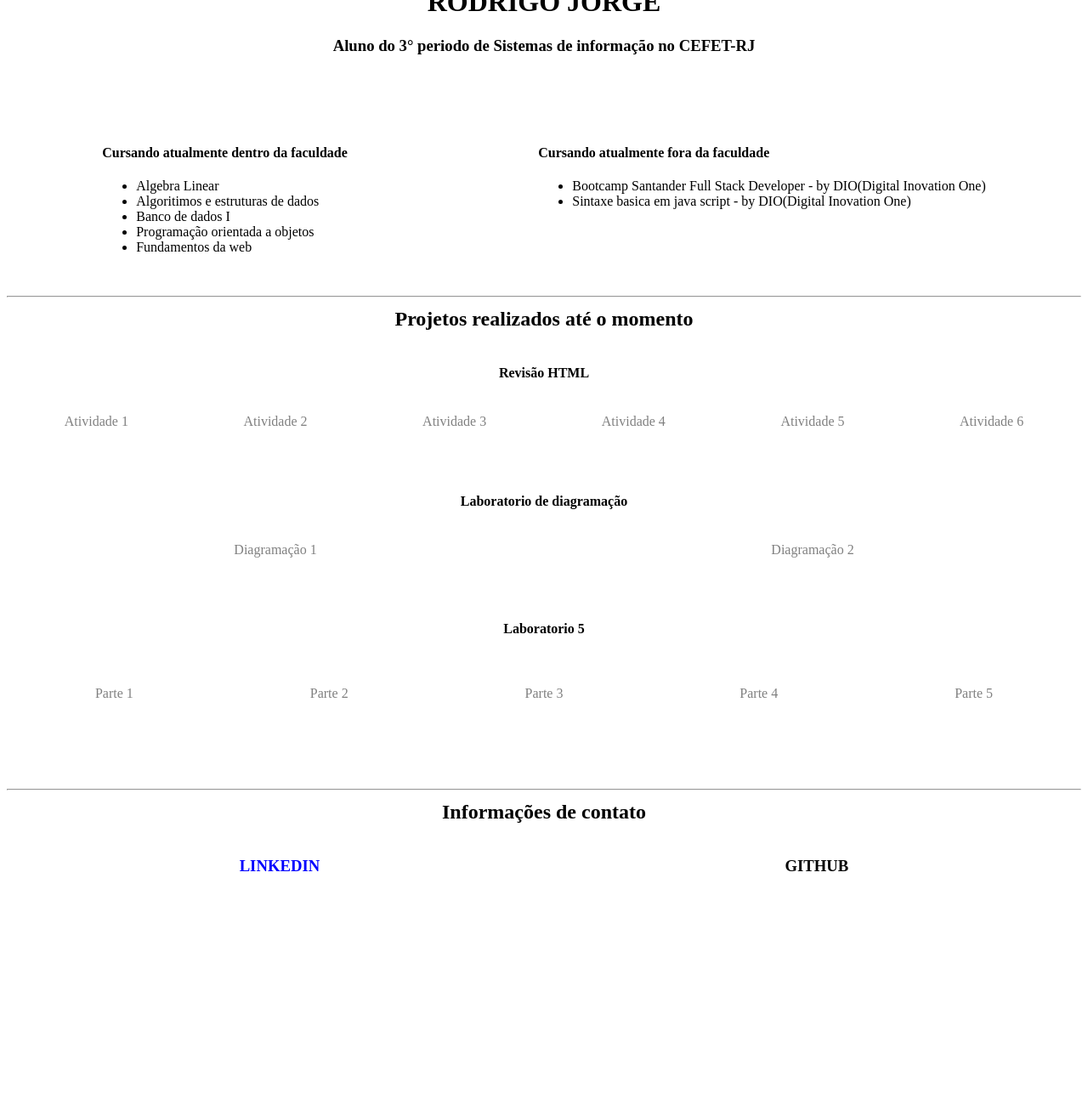
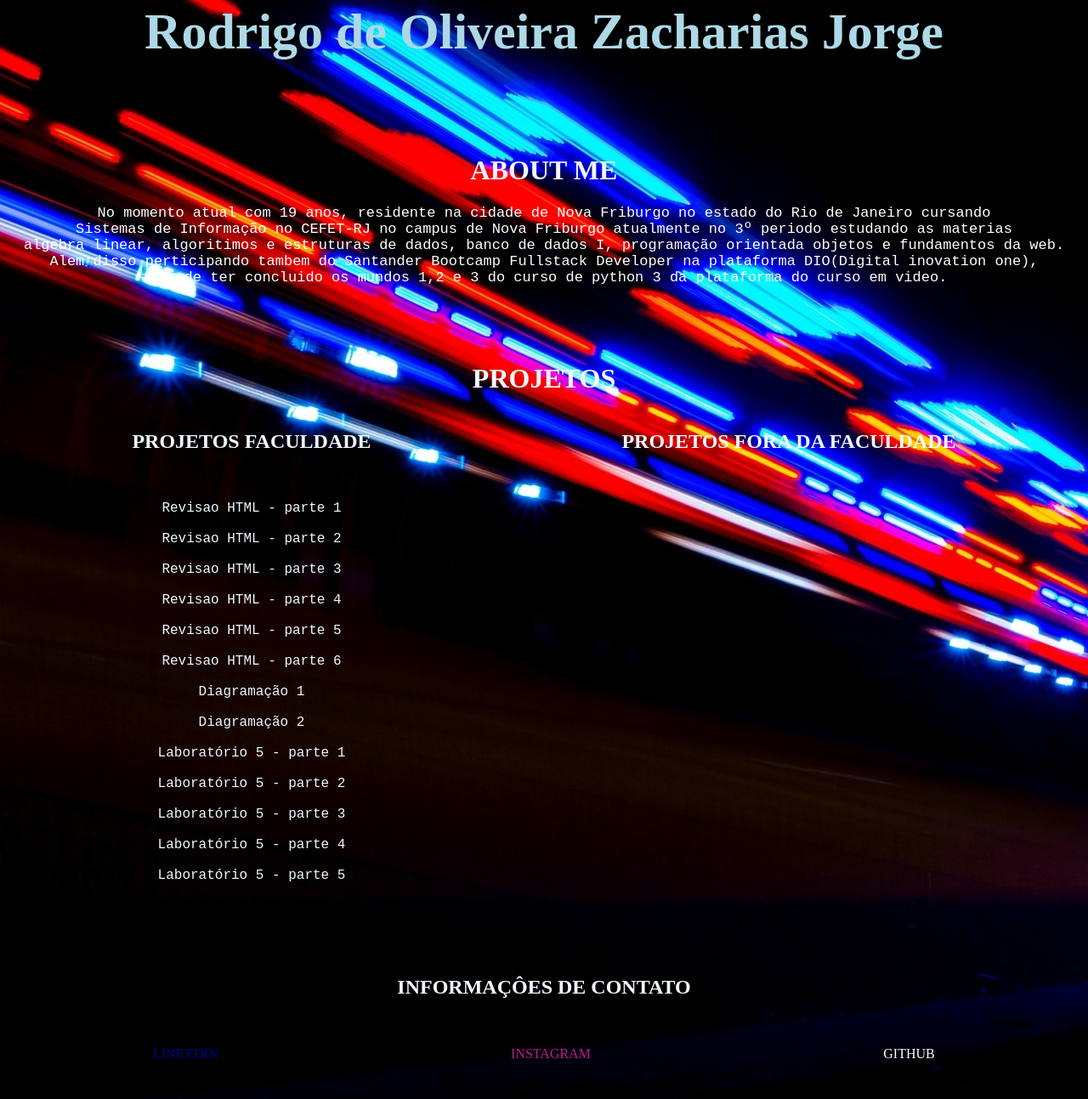
Before and after one commit to RodrigoJorge12/RodrigoJorge12.github.io, a plain HTML site: page index.html in a window 1280 px wide. Shown: the part 37-1330 px from the top of the page at 85% size. Before the commit the page ends 1094 px from the top, so only its background shows below. Drawn offline with Linux system fonts and the light colour scheme.

Commit message:
Pagina principal estilizada

```diff
--- a/index.html
+++ b/index.html
@@ -1,81 +1,77 @@
 <!DOCTYPE html>
-<html lang="pt-BR">
+<html lang="en">
 <head>
     <meta charset="UTF-8">
     <meta http-equiv="X-UA-Compatible" content="IE=edge">
     <meta name="viewport" content="width=device-width, initial-scale=1.0">
-    <title> Rodrigo Jorge </title>
     <link rel="stylesheet" href="style.css">
+    <title>Rodrigo Jorge</title>
 </head>
-<body>
-    <header class="cabeçalho">
-        <h1 class="titulo">RODRIGO JORGE</h1>
-        <h3 class="subtitulo">Aluno do 3° periodo de Sistemas de informação no CEFET-RJ <br><br><br><br></h3>
+<body class="pagina">
+    <header>
+        <h1 class="textoCabecalho">Rodrigo de Oliveira Zacharias Jorge</h1>
     </header>
-    <main class="corpo">
-        <nav class="materias">
-            <div class="parte1">
-                <h4>Cursando atualmente dentro da faculdade</h4>
-                <ul>
-                    <li>Algebra Linear</li>
-                    <li>Algoritimos e estruturas de dados</li>
-                    <li>Banco de dados I</li>
-                    <li>Programação orientada a objetos</li>
-                    <li>Fundamentos da web</li>
-                </ul>
+    <main>
+        <div class="div1">
+            <h1 class="titulos">ABOUT ME</h1>
+            <p class="textos">No momento atual com 19 anos, residente na cidade de Nova Friburgo no estado do Rio de Janeiro cursando <br>
+            Sistemas de Informação no CEFET-RJ no campus de Nova Friburgo atualmente no 3º periodo estudando as materias <br>
+            algebra linear, algoritimos e estruturas de dados, banco de dados I, programação orientada objetos e fundamentos da web. <br>
+            Alem disso perticipando tambem do Santander Bootcamp Fullstack Developer na plataforma DIO(Digital inovation one),<br>
+            alem de ter concluido os mundos 1,2 e 3 do curso de python 3 da plataforma do curso em video. </p>
+        </div>
+        <div class="div2">
+            <h1 class="titulos">PROJETOS</h1>
+            <div class="projetos">
+                <div class="projetosFaculdade">
+                    <h2 class="titulos2">PROJETOS FACULDADE</h2>
+                    <br>
+                    <br>
+                    <a class="projeto" href="lab2/atividade1.html" target="_blank">Revisao HTML - parte 1</a><br>
+                    <a class="projeto" href="lab2/atividade2.html" target="_blank">Revisao HTML - parte 2</a><br>
+                    <a class="projeto" href="lab2/atividade3.html" target="_blank">Revisao HTML - parte 3</a><br>
+                    <a class="projeto" href="lab2/atividade4.html" target="_blank">Revisao HTML - parte 4</a><br>
+                    <a class="projeto" href="lab2/atividade5.html" target="_blank">Revisao HTML - parte 5</a><br>
+                    <a class="projeto" href="lab2/atividade6.html" target="_blank">Revisao HTML - parte 6</a><br>
+                    <a class="projeto" href="lab2/diagramação1.html" target="_blank">Diagramação 1</a><br>
+                    <a class="projeto" href="lab2/diagramação2.html" target="_blank">Diagramação 2</a><br>
+                    <a class="projeto" href="Atividade laboratorio 5/atividade5Parte1.html" target="_blank">Laboratório 5 - parte 1</a><br>
+                    <a class="projeto" href="Atividade laboratorio 5/atividade5Parte2.html" target="_blank">Laboratório 5 - parte 2</a><br>
+                    <a class="projeto" href="Atividade laboratorio 5/atividade5Parte3.html" target="_blank">Laboratório 5 - parte 3</a><br>
+                    <a class="projeto" href="Atividade laboratorio 5/atividade5Parte4.html" target="_blank">Laboratório 5 - parte 4</a><br>
+                    <a class="projeto" href="Atividade laboratorio 5/atividade5Parte5.html" target="_blank">Laboratório 5 - parte 5</a><br>
+                    <br>
+                    <br>
+                    <br>
+                </div>
+                <div class="projetosFora">
+                    <h2 class="titulos2">PROJETOS FORA DA FACULDADE</h2>
+                    <br>
+                    <br>
+                    <br>
+                </div>
             </div>
-            <div class="parte2">
-                <h4>Cursando atualmente fora da faculdade</h4>
-                <ul>
-                    <li>Bootcamp Santander Full Stack Developer - by DIO(Digital Inovation One)</li>
-                    <li>Sintaxe basica em java script - by DIO(Digital Inovation One)</li>
-                </ul>
+        </div>
+    </main>
+    <footer class="rodape">
+        <br>
+        <h2 class="titulos3">INFORMAÇÔES DE CONTATO</h2>
+        <br>
+        <br>
+        <div class="contatos">
+            <div class="contatoLinkedin">
+                <a class="linkedin" href="https://www.linkedin.com/in/rodrigo-de-oliveira-zacharias-jorge-9325a7209/" target="_blank">LINKEDIN</a><br>
             </div>
-        </nav>
-        <nav class="projetos">
+            <div class="contatoInstagram">
+                <a class="instagram" href="https://www.instagram.com/rodrigo_jorge_12/" target="_blank">INSTAGRAM</a><br>
+            </div>
+            <div class="contatoGithub">
+                <a class="github" href="https://github.com/RodrigoJorge12" target="_blank">GITHUB</a><br>
+            </div>
+        </div>
+        <br>
+        <br>
+    </footer>
 
-            <h2> <hr> Projetos realizados até o momento</h2>
-            <h4>Revisão HTML <br><br></h4>
-            <div class="revisao">
-                <a class="atividade" href="lab2/atividade1.html">Atividade 1</a>
-                <a class="atividade" href="lab2/atividade2.html">Atividade 2</a>
-                <a class="atividade" href="lab2/atividade3.html">Atividade 3</a>
-                <a class="atividade" href="lab2/atividade4.html">Atividade 4</a>
-                <a class="atividade" href="lab2/atividade5.html">Atividade 5</a>
-                <a class="atividade" href="lab2/atividade6.html">Atividade 6 <br> <br><br><br></a>
-            </div>
-            <h4>Laboratorio de diagramação <br><br></h4>
-            <div class="sites">
-                <a class="diagramaçao" href="lab2/diagramação1.html">Diagramação 1</a>
-                <a class="diagramaçao" href="lab2/diagramação2.html">Diagramação 2</a>
-            </div>
-            <br>
-            <br>
-            <br>
-            <h4>Laboratorio 5</h4>
-            <br>
-            <br>
-            <div class="sites">
-                <a class="diagramaçao" href="Atividade laboratorio 5/atividade5Parte1.html">Parte 1</a>
-                <a class="diagramaçao" href="Atividade laboratorio 5/atividade5Parte2.html">Parte 2</a>
-                <a class="diagramaçao" href="Atividade laboratorio 5/atividade5Parte3.html">Parte 3</a>
-                <a class="diagramaçao" href="Atividade laboratorio 5/atividade5Parte4.html">Parte 4</a>
-                <a class="diagramaçao" href="Atividade laboratorio 5/atividade5Parte5.html">Parte 5</a>
-            </div>
-        </nav>
-    </main>
-    <footer>
-            <br>
-            <br>
-            <br>
-            <br>
-        <nav class="contato">
-            <h2> <hr> Informações de contato </h2>
-            <div class="redes">
-                <a class="linkedin" href="https://www.linkedin.com/in/rodrigo-de-oliveira-zacharias-jorge-9325a7209/"><h3>LINKEDIN</h3></a>
-                <a class="github" href="https://github.com/RodrigoJorge12"><h3>GITHUB</h3></a>
-            </div>
-        </nav>
-    </footer>
 </body>
 </html>
--- a/style.css
+++ b/style.css
@@ -1,55 +1,99 @@
-.titulo{
+
+.pagina{
+    background-image: url("imagensPaginaPrincipal/corpo.jpg");
+}
+.textoCabecalho{
+    color: lightblue;
+    text-align: center;
+    font-size: 60px;
+}
+.titulos{
+    padding-top: 70px;
+    color: aliceblue;
+    text-align: center;
+}
+.textos{
+    color: white;
+    font-size: 17px;
+    text-align: center;
+    font-family: 'Courier New', Courier, monospace;
+}
+.projeto{
+    text-decoration: none;
+    color: aliceblue;
+    text-align: center;
+    font-family: 'Courier New', Courier, monospace;
+}
+.projetosFaculdade{
     display: flex;
-    text-align: center;
-    justify-content: space-around;
+    flex-direction: column;
 }
-.subtitulo{
-    display: flex;
-    justify-content: space-around;
+.projetosFaculdade a:hover{
+    border: 1px ridge white;
+    background-color: darkgray;
+    padding: 12px;
+    border-radius: 30px;
 }
-.materias{
+.titulos2{
+    color: aliceblue;
+}
+.projetos{
     display: flex;
     flex-direction: row;
     justify-content: space-around;
 }
-.projetos{
-    display: flex;
+.titulos3{
+    color: aliceblue;
+}
+.rodape{
     text-align: center;
-    justify-content: space-between;
-    flex-direction: column;
 }
-.revisao{
-    display: flex;
-    justify-content: space-around;
+.icones{
+    height: 20px;
+    width: 20px;
+    color: aliceblue;
 }
-.sites{
-    display: flex;
-    justify-content: space-around;
+.linkedin{
+    text-decoration: none;
+    color: darkblue;
 }
-.atividade{
-    color: gray;
+.contatoLinkedin a:hover{
+    border: 1px solid white;
+    background-color: lightblue;
+    padding: 12px;
+    border-radius: 30px;
+}
+.contatoInstagram a:hover{
+    border: 1px solid white;
+    background-color: lightcoral;
+    padding: 12px;
+    border-radius: 30px;
+
+}
+.contatoGithub a:hover{
+    border: 1px solid white;
+    background-color: black;
+    padding: 12px;
+    border-radius: 30px;
+}
+.instagram{
     text-decoration: none;
+    color: rgb(194, 27, 138);
 }
-.diagramaçao{
-    color: gray;
+.github{
     text-decoration: none;
+    color: white;
 }
-.contato{
-    display: flex;
-    text-align: center;
-    flex-direction: column;
-    justify-content: space-around;
-}
-.redes{
+/*.contatos a:hover{
+    border: 1px ridge white;
+    background-color: black;
+    padding: 12px;
+    border-radius: 30px;
+}*/
+.contatos{
+    padding-left: 0px;
     display: flex;
     flex-direction: row;
     justify-content: space-around;
+    align-items: center;
 }
-.linkedin{
-    text-decoration: none;
-    color: blue;
-}
-.github{
-    text-decoration: none;
-    color: black;
-}
```
Also changed, not shown: imagensPaginaPrincipal/background.webp (added), imagensPaginaPrincipal/cabecalho2.jpg (added), imagensPaginaPrincipal/cabeçalho.jpg (added), imagensPaginaPrincipal/corpo.jpg (added), imagensPaginaPrincipal/corpo.png (added), imagensPaginaPrincipal/github-brands.svg (added), imagensPaginaPrincipal/instagram-brands (1).svg (added), imagensPaginaPrincipal/linkedin-brands.svg (added).
